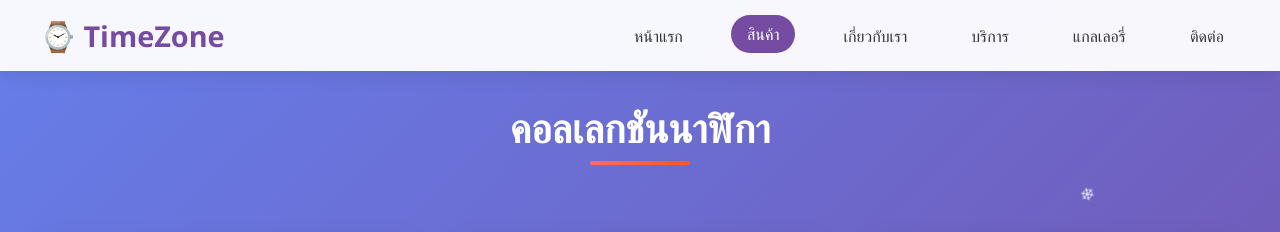
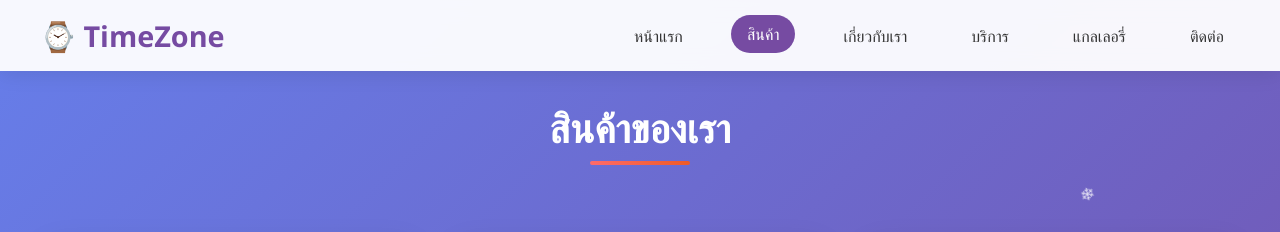
Before and after one commit to Boss-lnwZa/TPJSDT, a plain HTML site: page index.html in a window 1280 px wide. Both pictures are taken after a click on the element "สินค้า". Shown: the top 232 px of the page. Drawn offline with Linux system fonts and the light colour scheme.

Commit message:
Update index.html

```diff
--- a/index.html
+++ b/index.html
@@ -408,7 +408,7 @@
     <!-- หน้าสินค้า -->
     <div id="products" class="page">
         <div class="container">
-            <h2 class="section-title">คอลเลกชันนาฬิกา</h2>
+            <h2 class="section-title">สินค้าของเรา</h2>
             <div class="watch-grid">
                 <div class="watch-card" onclick="openModal('watch1')">
                     <div class="watch-image" style="background-image: url('https://images.unsplash.com/photo-1523275335684-37898b6baf30?w=400')"></div>
```
